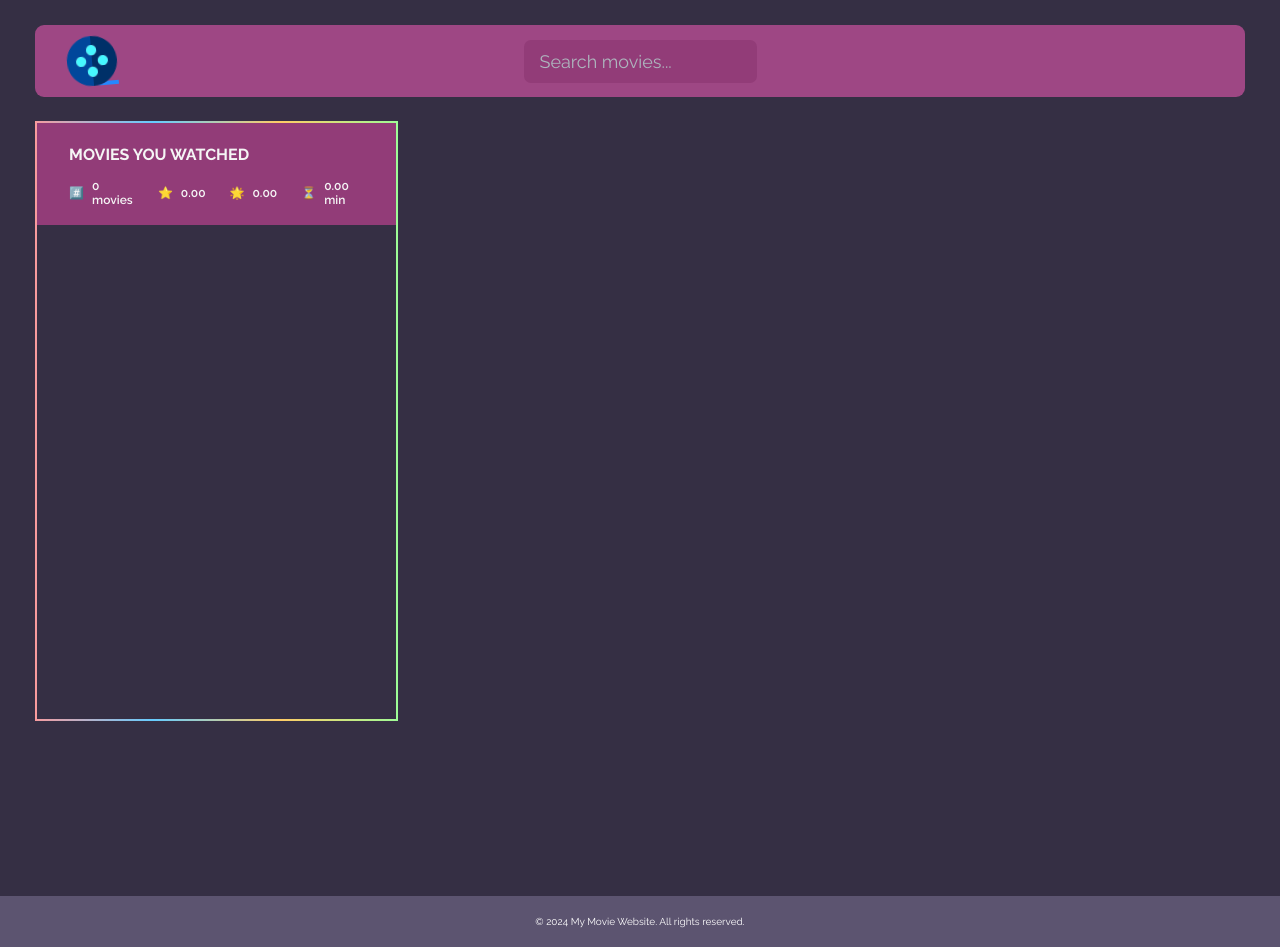
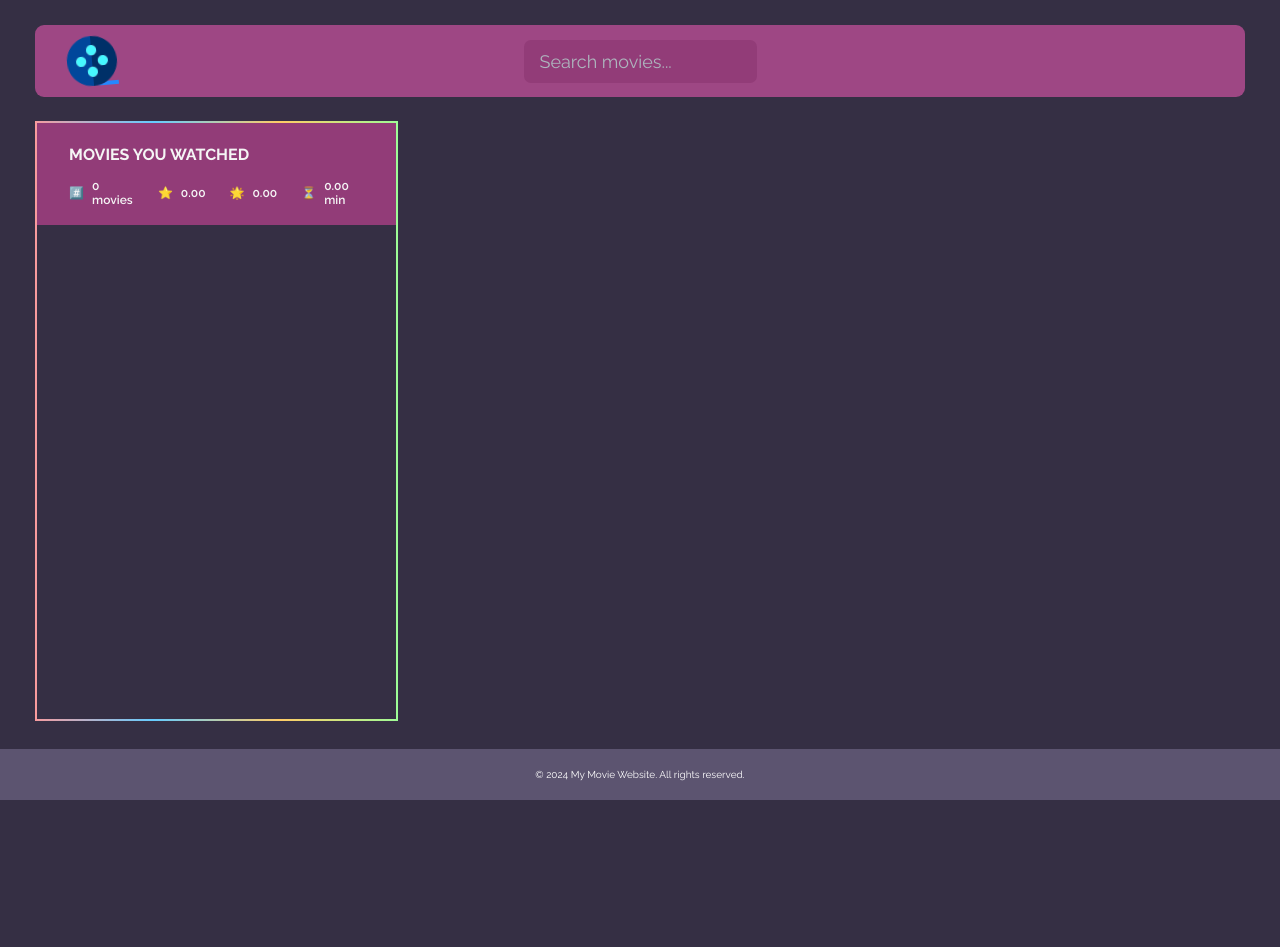
Before and after one commit to hosseinkhoshnevis94/my-movies, a React (Vite) app: page / in a window 1280 px wide. After the commit the page ends 800 px from the top, so only its background shows below. Built offline with nearby package versions, Linux system fonts and the light colour scheme.

Commit message:
fixed footer to bottom

```diff
--- a/src/assets/components/Footer/Footer.css
+++ b/src/assets/components/Footer/Footer.css
@@ -5,6 +5,10 @@
     padding: 20px; /* Padding */
     text-align: center; /* Center-align text */
     margin-top: 150px;
+    position: absolute;
+    bottom: 0;
+    left: 0;
+    width: 100%;
   }
 
   .footer-content {
```
